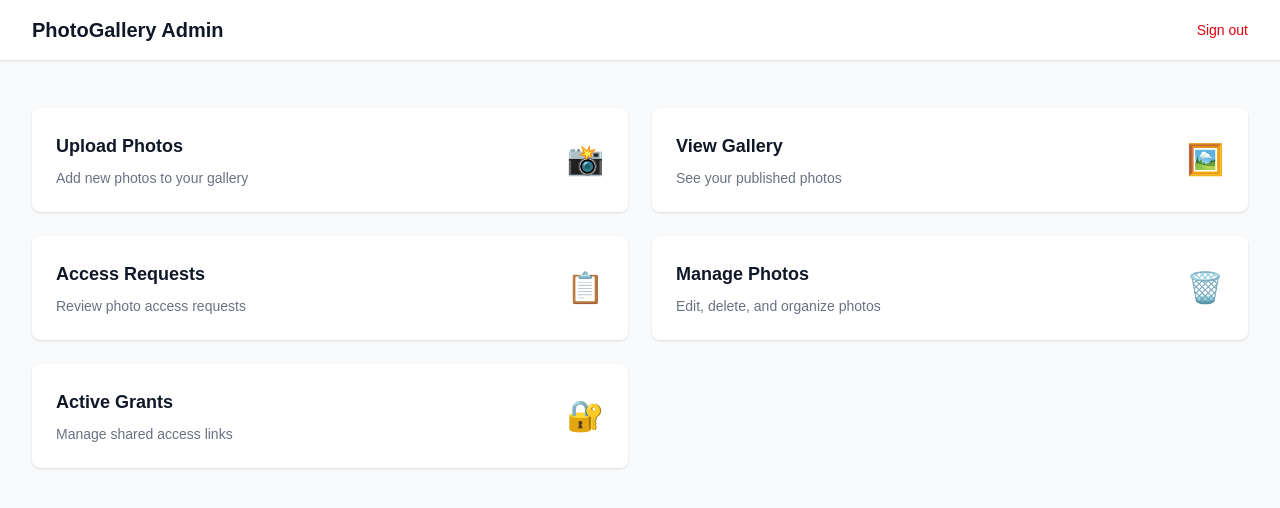
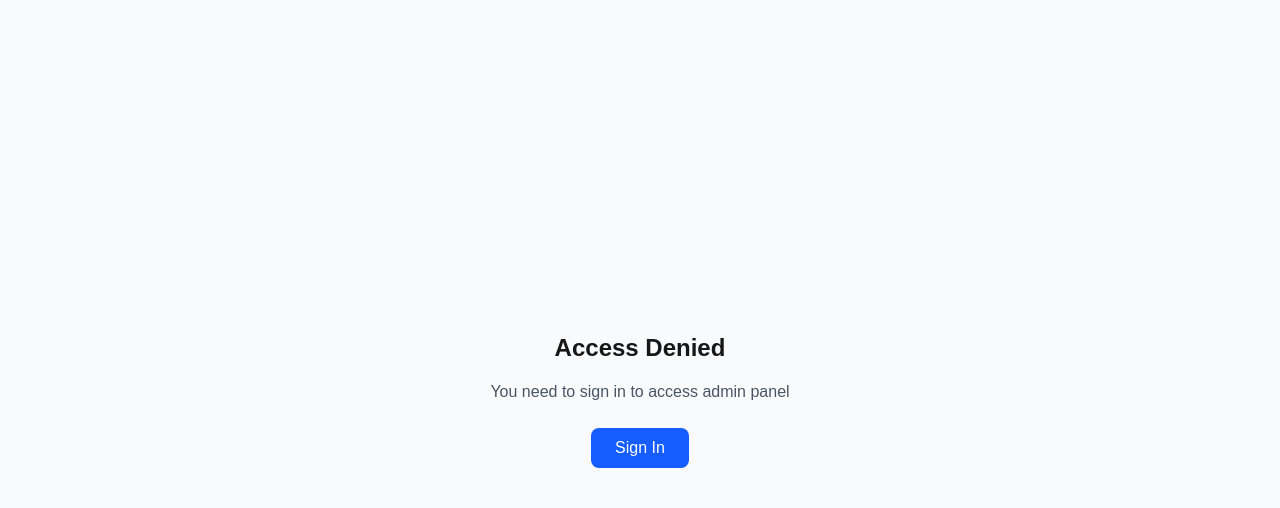
Before and after one commit to sreejith824/photogallery, a Next.js app: page /admin in a window 1280 px wide. Shown: the top 508 px of the page. Built offline with nearby package versions, Linux system fonts and the light colour scheme; no server answers.

Commit message:
Add auth status display and admin layout with SessionProvider

```diff
--- /dev/null
+++ b/app/admin/layout.tsx
@@ -0,0 +1,61 @@
+"use client";
+
+import { signOut, useSession } from "next-auth/react";
+import Link from "next/link";
+import { ReactNode } from "react";
+
+export const dynamic = "force-dynamic";
+
+export default function AdminLayout({ children }: { children: ReactNode }) {
+  const { data: session, status } = useSession();
+
+  if (status === "loading") {
+    return (
+      <div className="min-h-screen flex items-center justify-center">
+        <p>Loading...</p>
+      </div>
+    );
+  }
+
+  if (status === "unauthenticated") {
+    return (
+      <div className="min-h-screen flex items-center justify-center bg-gray-50">
+        <div className="text-center">
+          <h1 className="text-2xl font-bold mb-4">Access Denied</h1>
+          <p className="text-gray-600 mb-6">You need to sign in to access admin panel</p>
+          <Link
+            href="/auth/signin"
+            className="inline-block px-6 py-2 bg-blue-600 text-white rounded-lg hover:bg-blue-700"
+          >
+            Sign In
+          </Link>
+        </div>
+      </div>
+    );
+  }
+
+  return (
+    <div className="min-h-screen bg-gray-50">
+      <nav className="bg-white shadow-sm">
+        <div className="max-w-7xl mx-auto px-4 sm:px-6 lg:px-8 py-4 flex justify-between items-center">
+          <Link href="/admin" className="text-xl font-bold text-gray-900 hover:text-gray-700">
+            PhotoGallery Admin
+          </Link>
+          <div className="flex items-center gap-4">
+            <span className="text-sm text-gray-600">
+              {session?.user?.email}
+            </span>
+            <button
+              onClick={() => signOut({ callbackUrl: "/" })}
+              className="text-sm text-red-600 hover:text-red-700 font-medium"
+            >
+              Sign out
+            </button>
+          </div>
+        </div>
+      </nav>
+
+      {children}
+    </div>
+  );
+}
--- a/app/admin/page.tsx
+++ b/app/admin/page.tsx
@@ -1,23 +1,9 @@
 "use client";
 
-import { signOut } from "next-auth/react";
 import Link from "next/link";
 
 export default function AdminPage() {
   return (
-    <div className="min-h-screen bg-gray-50">
-      <nav className="bg-white shadow-sm">
-        <div className="max-w-7xl mx-auto px-4 sm:px-6 lg:px-8 py-4 flex justify-between items-center">
-          <h1 className="text-xl font-bold text-gray-900">PhotoGallery Admin</h1>
-          <button
-            onClick={() => signOut()}
-            className="text-sm text-red-600 hover:text-red-700"
-          >
-            Sign out
-          </button>
-        </div>
-      </nav>
-
     <div className="max-w-7xl mx-auto px-4 sm:px-6 lg:px-8 py-12">
       <div className="grid grid-cols-1 md:grid-cols-2 gap-6">
         {/* Upload Card */}
@@ -106,6 +92,5 @@ export default function AdminPage() {
         </Link>
       </div>
     </div>
-    </div>
   );
 }
--- a/app/layout.tsx
+++ b/app/layout.tsx
@@ -1,5 +1,6 @@
 import type { Metadata } from "next";
 import { Geist, Geist_Mono } from "next/font/google";
+import { AuthProvider } from "./providers";
 import "./globals.css";
 
 const geistSans = Geist({
@@ -13,17 +14,23 @@ const geistMono = Geist_Mono({
 });
 
 export const metadata: Metadata = {
-  title: "Create Next App",
-  description: "Generated by create next app",
+  title: "PhotoGallery",
+  description: "Personal photo gallery",
 };
 
-export default function RootLayout({ children }: LayoutProps<"/">) {
+export default function RootLayout({
+  children,
+}: {
+  children: React.ReactNode;
+}) {
   return (
     <html
       lang="en"
       className={`${geistSans.variable} ${geistMono.variable} h-full antialiased`}
     >
-      <body className="min-h-full flex flex-col">{children}</body>
+      <body className="min-h-full flex flex-col">
+        <AuthProvider>{children}</AuthProvider>
+      </body>
     </html>
   );
 }
--- a/app/page.tsx
+++ b/app/page.tsx
@@ -56,7 +56,7 @@ export default function GalleryPage() {
       <nav className="bg-white shadow-sm">
         <div className="max-w-7xl mx-auto px-4 sm:px-6 lg:px-8 py-4 flex justify-between items-center">
           <h1 className="text-2xl font-bold text-gray-900">PhotoGallery</h1>
-          <Link href="/admin" className="text-blue-600 hover:text-blue-700">
+          <Link href="/admin" className="text-blue-600 hover:text-blue-700 font-medium">
             Admin
           </Link>
         </div>
--- /dev/null
+++ b/app/providers.tsx
@@ -0,0 +1,8 @@
+"use client";
+
+import { SessionProvider } from "next-auth/react";
+import { ReactNode } from "react";
+
+export function AuthProvider({ children }: { children: ReactNode }) {
+  return <SessionProvider>{children}</SessionProvider>;
+}
```
Lines whose indentation alone changed are shown as unchanged.
